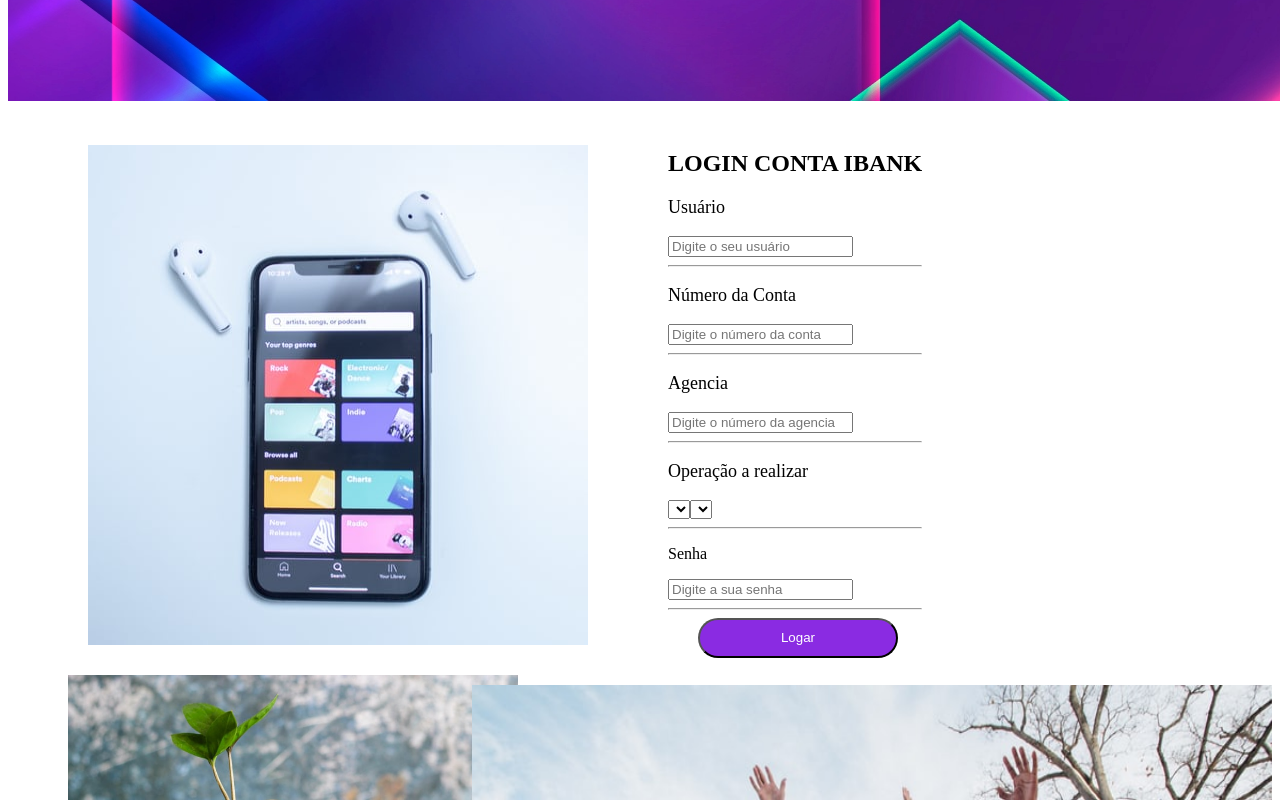
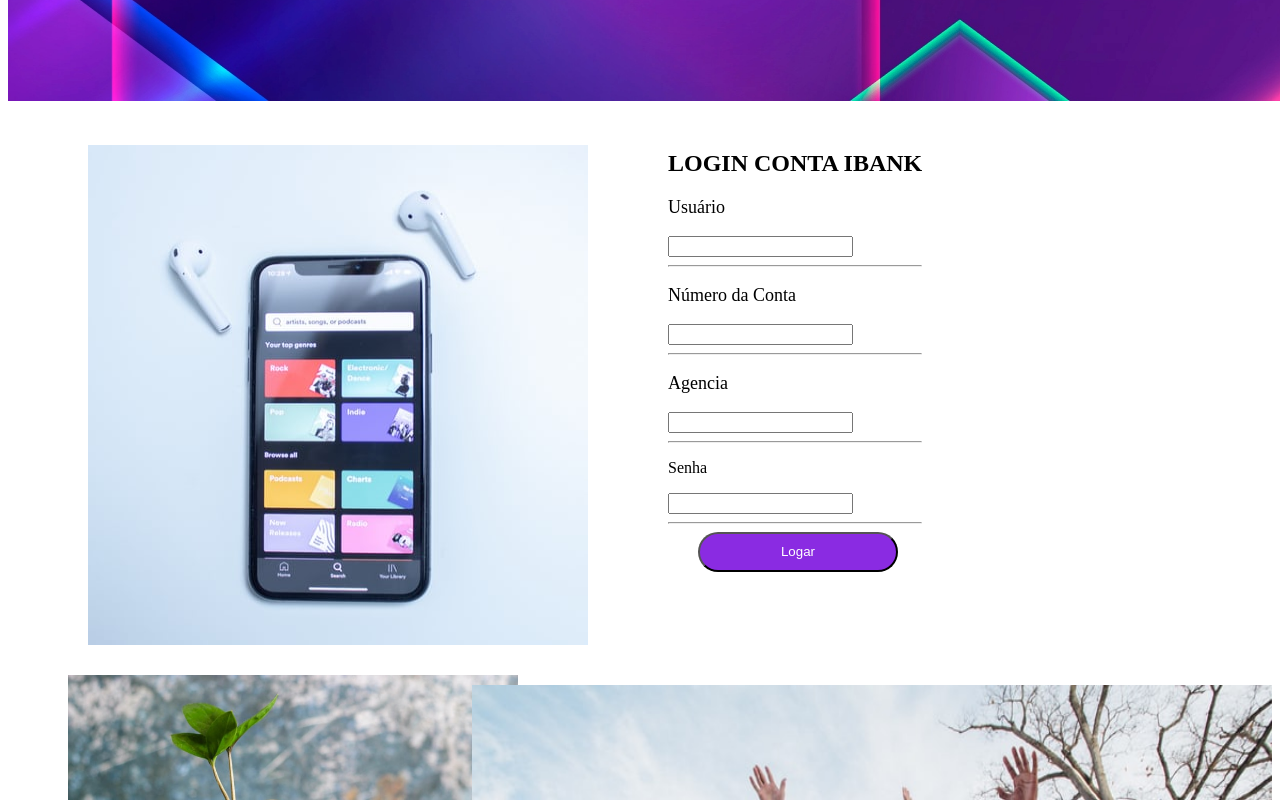
Before and after one commit to simone-art/projeto-ibank, an Angular app: page /login in a window 1280 px wide. Shown: the part 457-1257 px from the top of the page. Built offline with nearby package versions, Linux system fonts and the light colour scheme.

Commit message:
Feito de novo os inputs para pegar valores na tela login

```diff
--- a/src/app/login/login.component.html
+++ b/src/app/login/login.component.html
@@ -5,20 +5,16 @@
         <div class="usuario-login">
         <h1>LOGIN CONTA IBANK</h1>
         <p class="texto-usuario-login">Usuário</p>
-        <input type="text" placeholder="Digite o seu usuário">
+        <input type="text" [value]="valorNome" (keyup)="digitouNome($event)">
         <hr>
         <p class="texto-usuario-login">Número da Conta</p>
-        <input type="text" placeholder="Digite o número da conta">
+        <input type="text" [value]="numeroConta" (keyup)="digitouNumero($event)">
         <hr>
         <p class="texto-usuario-login">Agencia</p>
-        <input type="text"placeholder="Digite o número da agencia">
-        <hr>
-        <p class="texto-usuario-login">Operação a realizar</p>
-        <select name="" id="">Tranferência</select>
-        <select name="" id="">Extrato</select>
+        <input type="text" [value]="numeroAgencia" (keyup)="digitouAgencia($event)">
         <hr>
         <p>Senha</p>
-        <input type="text"placeholder="Digite a sua senha">
+        <input type="password" [value]="senhaValor" (keyup)="digitouSenha($event)">
         <hr>
         <button (click)="enviarDados()" type="ngsubmit" class="btn-logar">Logar</button>
         </div>
--- a/src/app/login/login.component.ts
+++ b/src/app/login/login.component.ts
@@ -7,6 +7,11 @@ import { Component, OnInit } from '@angular/core';
 })
 export class LoginComponent implements OnInit {
 
+  valorNome = '';
+  numeroConta = '';
+  numeroAgencia = '';
+  senhaValor = '';
+
   constructor() { }
   ngOnInit(): void {
   }
@@ -14,4 +19,24 @@ export class LoginComponent implements OnInit {
     console.log ('Babú perdeu o Big Brother');
   }
 
+  digitouNome($event){
+    this.valorNome = $event.target.value;
+    console.log($event.target.value);
+  }
+
+  digitouNumero($event){
+    this.numeroConta = $event.target.value;
+    console.log($event.target.value);
+  }
+
+  digitouAgencia($event){
+    this.numeroAgencia = $event.target.value;
+    console.log($event.target.value);
+  }
+
+  digitouSenha($event){
+    this.senhaValor = $event.target.value;
+    console.log($event.target.value);
+  }
+
 }
```
